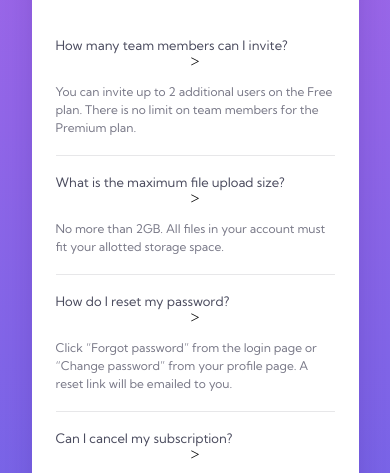
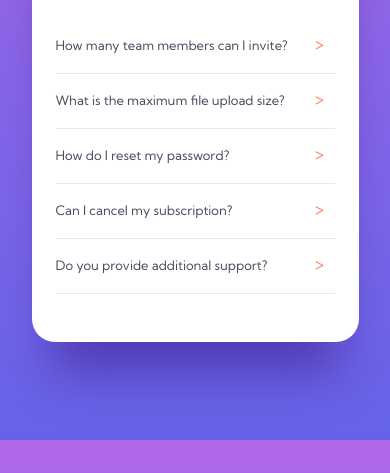
Before and after one commit to tezimach/faq-accordion-card, a plain HTML site: page index.html in a window 390 px wide. Shown: the part 330-803 px from the top of the page. Drawn offline with Linux system fonts and the light colour scheme.

Commit message:
finished styling of accordion for mobile version.

```diff
--- a/index.html
+++ b/index.html
@@ -2,7 +2,7 @@
 <html lang="en">
 <head>
   <meta charset="UTF-8">
-  <meta name="viewport" content="width=device-width, initial-scale=1.0"> <!-- displays site properly based on user's device -->
+  <meta name="viewport" content="width=device-width, initial-scale=1.0">
   <link href="https://fonts.googleapis.com/css2?family=Kumbh+Sans:wght@400;700&display=swap" rel="stylesheet">
   <link rel="icon" type="image/png" sizes="32x32" href="./images/favicon-32x32.png">
   <link rel="stylesheet" href="./style.css">
@@ -16,7 +16,7 @@
     <div class="accordion">
       <div class="accordion-button-container">
         <div class="accordion-button">How many team members can I invite?</div>
-        <div>></div>
+        <div class="arrow">></div>
       </div>
       <div class="accordion-text">
         <p>You can invite up to 2 additional users on the Free plan. There is no limit on
@@ -25,7 +25,7 @@
       <div class = "line"></div>
       <div class="accordion-button-container">
         <div class="accordion-button">What is the maximum file upload size?</div>
-        <div>></div>
+        <div class="arrow">></div>
       </div>
       <div class="accordion-text">
         <p>No more than 2GB. All files in your account must fit your allotted storage space.</p>
@@ -33,7 +33,7 @@
       <div class = "line"></div>
       <div class="accordion-button-container">
         <div class="accordion-button">How do I reset my password?</div>
-        <div>></div>
+        <div class="arrow">></div>
       </div>
       <div class="accordion-text">
         <p>Click “Forgot password” from the login page or “Change password” from your profile page.
@@ -42,7 +42,7 @@
       <div class = "line"></div>
       <div class="accordion-button-container">
         <div class="accordion-button">Can I cancel my subscription?</div>
-        <div>></div>
+        <div class="arrow">></div>
       </div>
       <div class="accordion-text">
         <p>Yes! Send us a message and we’ll process your request no questions asked.</p>
@@ -50,7 +50,7 @@
       <div class = "line"></div>
       <div class="accordion-button-container">
         <div class="accordion-button">Do you provide additional support?</div>
-        <div>></div>
+        <div class="arrow">></div>
       </div>
       <div class="accordion-text">
         <p>Chat and email support is available 24/7. Phone lines are open during normal business hours.</p>
--- a/style.css
+++ b/style.css
@@ -46,7 +46,13 @@ h1 {
     align-self: flex-start;
 }
 
+.accordion-button-container {
+    display: flex;
+}
+
 .accordion-button {
+    width: 93%;
+    max-width: 295px;
     font-family: 'Kumbh Sans', sans-serif;
     font-style: normal;
     font-weight: 400;
@@ -54,6 +60,18 @@ h1 {
     line-height: 16px;
     text-align:left;
     color: hsla(237, 12%, 33%, 1);
+}
+
+.arrow {
+    color: hsla(14, 88%, 65%, 1);
+    font-weight: 900;
+}
+
+.accordion-text {
+    max-width: 320px;
+    max-height: 0;
+    overflow: hidden;
+    transition: max-height 0.2s ease-out;
 }
 
 p {
@@ -67,11 +85,17 @@ p {
  }
 
  .line {
+
     height: 1px;
     background-color: hsla(240, 5%, 91%, 1);
     margin: 18px 0px 18px 0px;
  }
 
+
+
+
+
+
  .hidden {
     display:none;
  }
```
